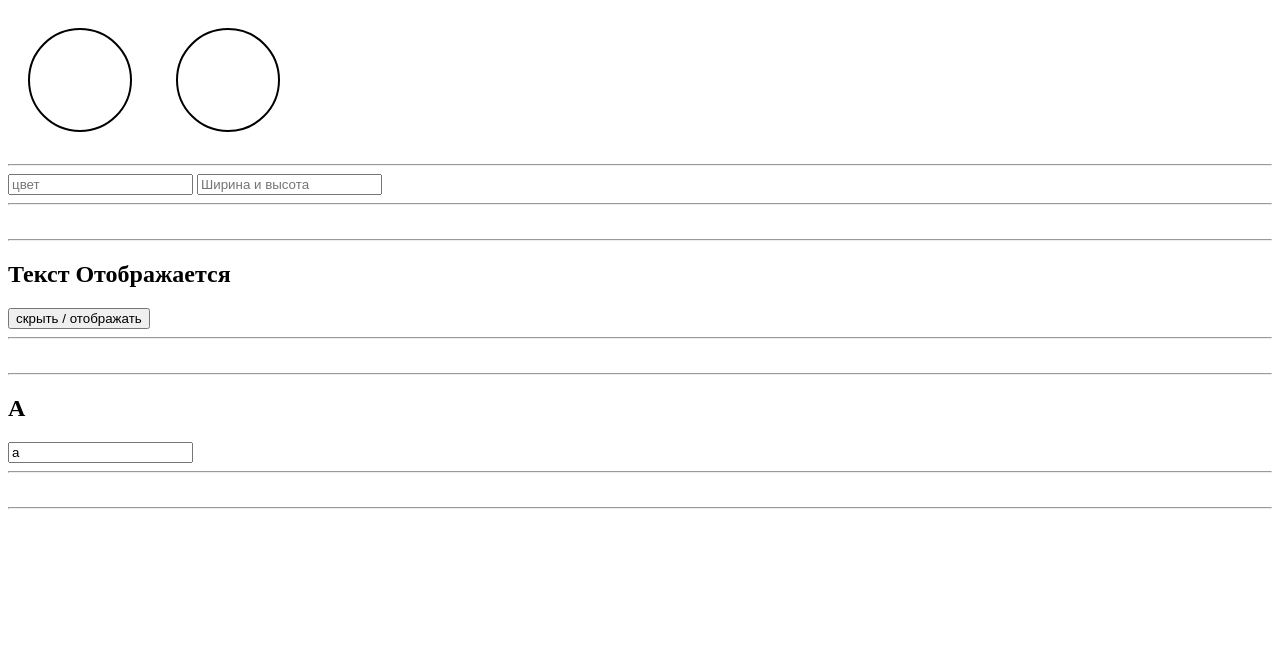
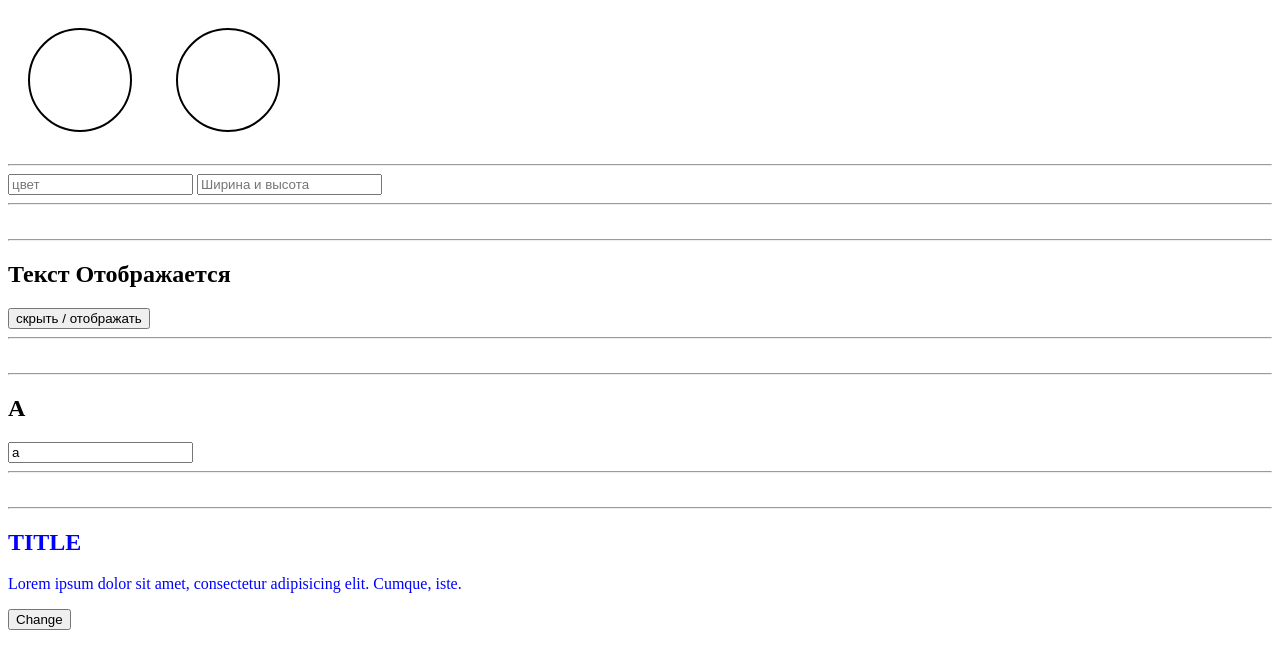
Before and after one commit to DoSToNl/Vue_js_lesson8, a plain HTML site: page index.html in a window 1280 px wide. Drawn offline with nearby package versions, Linux system fonts and the light colour scheme.

Commit message:
Vue_js_lesson8
Vue_js_lesson8

```diff
--- a/index.html
+++ b/index.html
@@ -45,6 +45,16 @@
 			<hr>
 			<br>
 			<hr>
+
+			<template v-if="activator">
+				<h2 style="color: blue">TITLE</h2>
+				<p style="color: blue">Lorem ipsum dolor sit amet, consectetur adipisicing elit. Cumque, iste.</p>
+			</template>
+			<template v-else>
+				<h2 style="color: red">TITLE</h2>
+				<p style="color: red">Lorem ipsum dolor sit amet, consectetur adipisicing elit. Cumque, iste.</p>
+			</template>
+			<button @click="activator = !activator">Change</button>
 		</div>
 	</div>
 	<script>
@@ -54,7 +64,8 @@
 				color: '',
 				height: '',
 				isVisible: true,
-				type: 'a'
+				type: 'a',
+				activator: true
 			},
 			computed: {
 				styles: function() {
```
